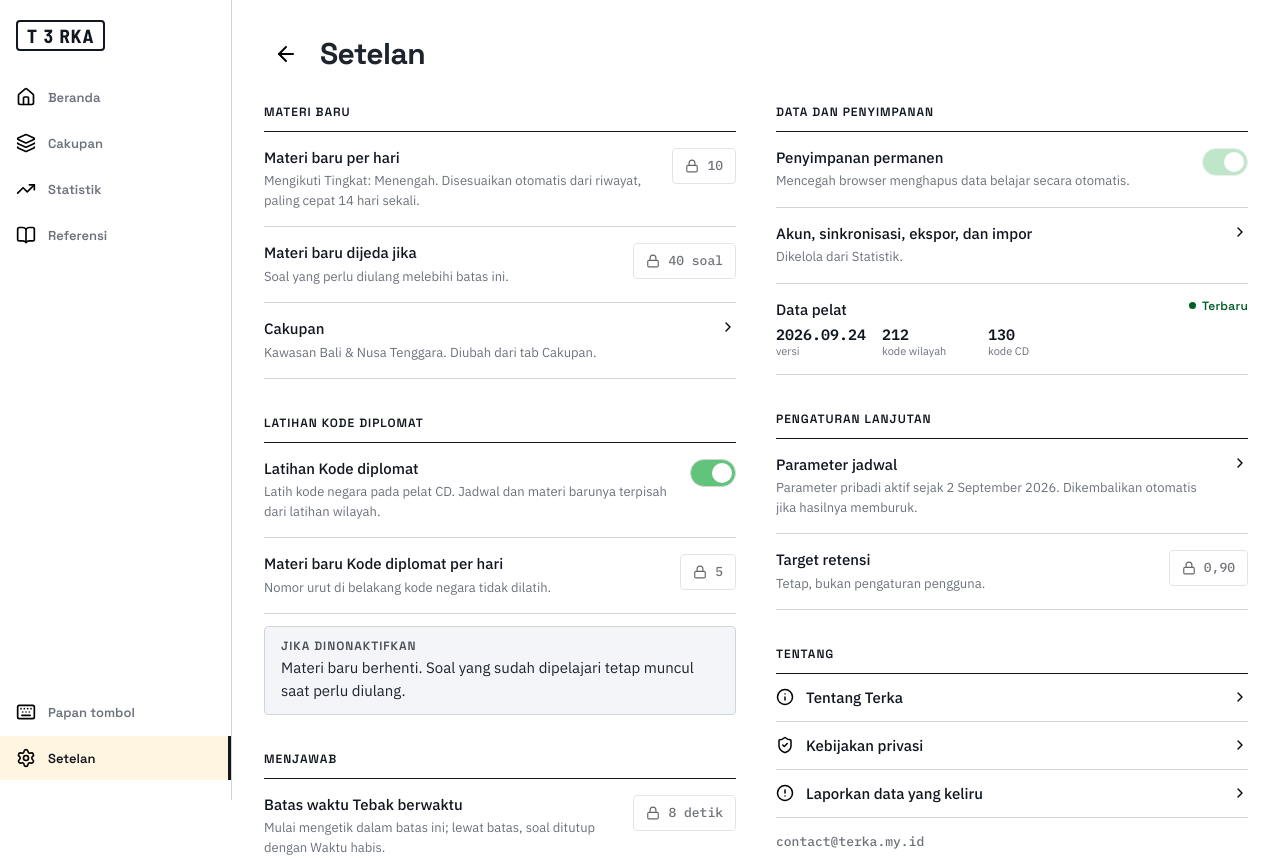
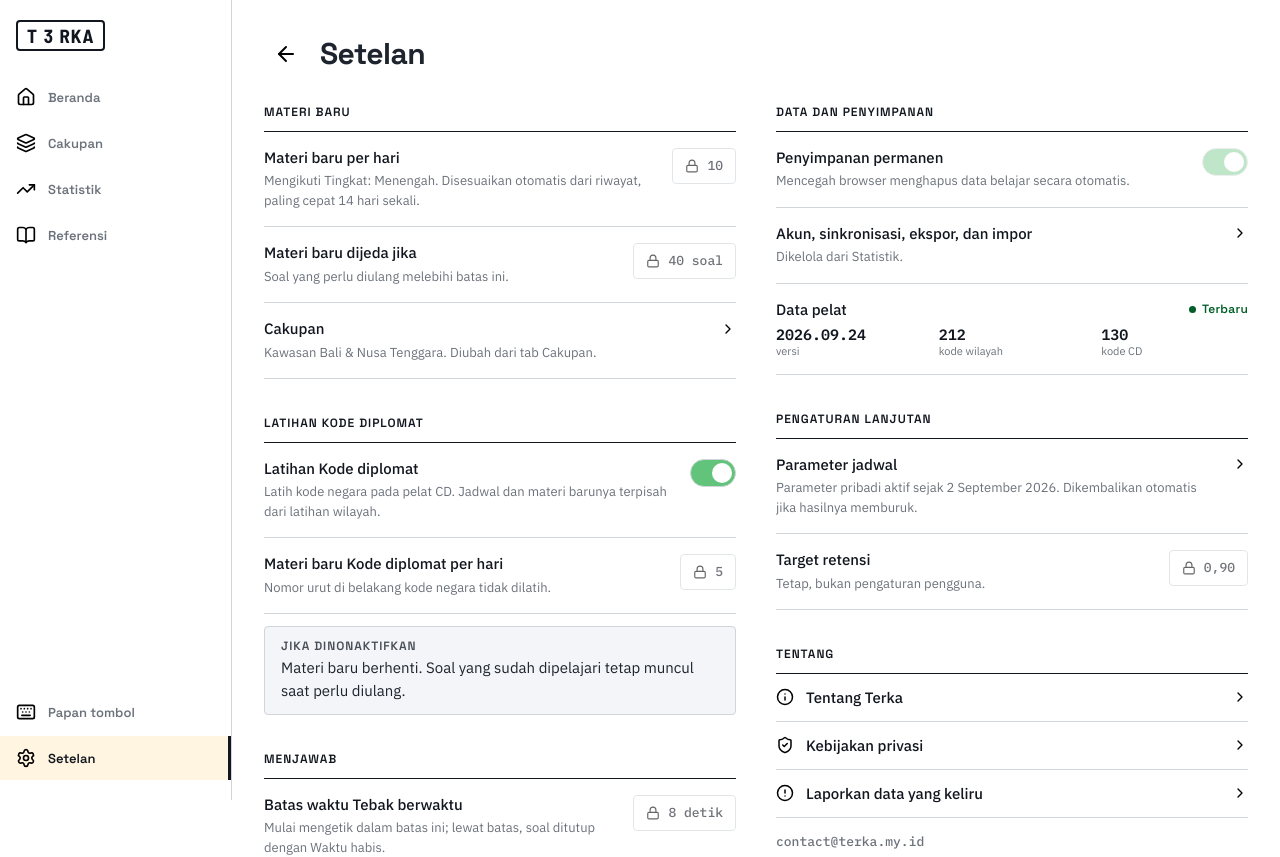
Before and after one commit to dikym/terka, a Next.js app: page /setelan in a window 1280 px wide. Shown: the top 857 px of the page. Built offline with nearby package versions, Linux system fonts and the light colour scheme.

Commit message:
fix(setelan): align row controls with the title and widen data stats

```diff
--- a/src/components/screens/setelan.tsx
+++ b/src/components/screens/setelan.tsx
@@ -23,28 +23,33 @@ function Row({
 	title,
 	children,
 	control,
-	href
+	href,
+	wide
 }: {
 	title: string;
 	children?: React.ReactNode;
 	control?: React.ReactNode;
 	href?: string;
+	/** Content under the title and the control, across the whole row. */
+	wide?: React.ReactNode;
 }) {
 	const body = (
 		<>
-			<div className="flex min-w-0 flex-col gap-1">
+			<div className="flex min-w-0 flex-1 flex-col gap-1">
 				<span className="font-sans text-body-md leading-[1.3] font-medium text-ink-1000">
 					{title}
 				</span>
 				{children}
 			</div>
-			<div className="flex flex-none items-center gap-2">
+			{/* At least the title's line height, so a short control sits level with the title. */}
+			<div className="flex min-h-[calc(var(--text-body-md)*1.3)] flex-none items-center gap-2">
 				{control ?? (href && <Icon name="chevron-right" size={16} />)}
 			</div>
+			{wide && <div className="w-full">{wide}</div>}
 		</>
 	);
 	const className =
-		"flex items-start justify-between gap-5 border-b border-hairline py-4 text-left";
+		"flex flex-wrap items-start justify-between gap-x-5 gap-y-2 border-b border-hairline py-4 text-left";
 	if (!href) return <div className={className}>{body}</div>;
 	if (href.startsWith("mailto:"))
 		return (
@@ -209,8 +214,7 @@ export function Setelan({ data }: { data: Settings | null }) {
 							title="Data pelat"
 							href="/?perubahan=1"
 							control={<DotLabel tone="go">Terbaru</DotLabel>}
-						>
-							<div className="pt-1">
+							wide={
 								<div className="grid grid-cols-3 gap-4">
 									{[
 										[s.data.version, "versi", "5.5em"],
@@ -234,8 +238,8 @@ export function Setelan({ data }: { data: Settings | null }) {
 										</span>
 									))}
 								</div>
-							</div>
-						</Row>
+							}
+						/>
 					</Section>
 					<Section title="Pengaturan lanjutan">
 						<Row
```
